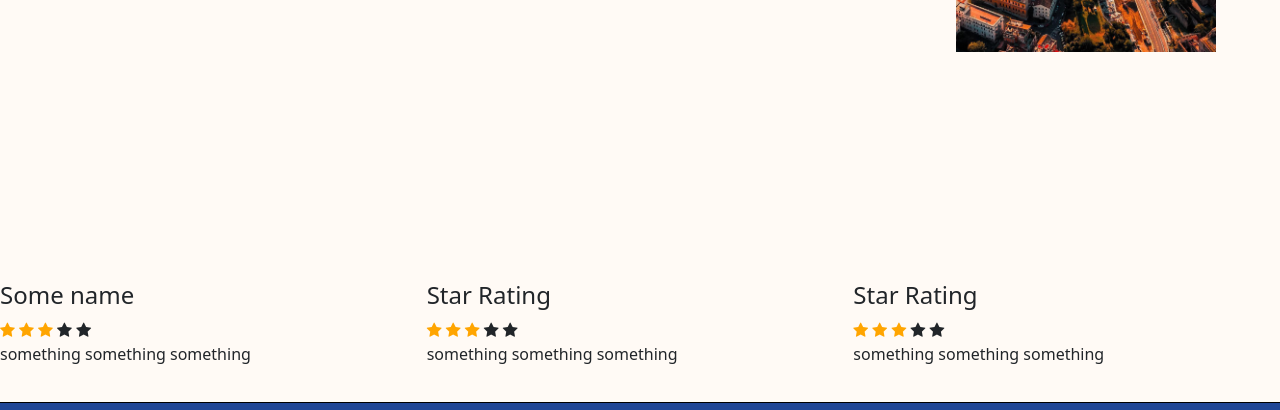
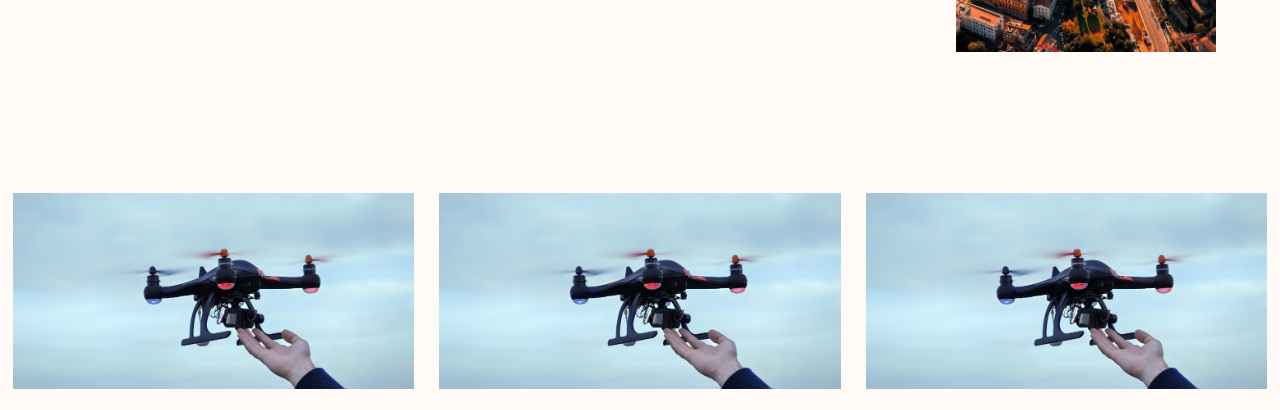
Before and after one commit to AbyGalarza/StarlingsFly, a website: page index.html in a window 1280 px wide. Shown: the part 1382-1792 px from the top of the page. Drawn offline with nearby package versions, Linux system fonts and the light colour scheme; the site is published under a folder, as on GitHub Pages, so addresses that start at the root find nothing.

Commit message:
corrections

```diff
--- a/index.html
+++ b/index.html
@@ -119,13 +119,13 @@
           <section>
             <div class="articles">
               <div>
-                <img src="/img/drone.jpeg" alt="">
+                <img src="img/drone.jpeg" alt="">
               </div>
               <div>
-                <img src="/img/drone.jpeg" alt="">
+                <img src="img/drone.jpeg" alt="">
               </div>
               <div>
-                <img src="/img/drone.jpeg" alt="">
+                <img src="img/drone.jpeg" alt="">
               </div>
             </div>
           </section>
```
